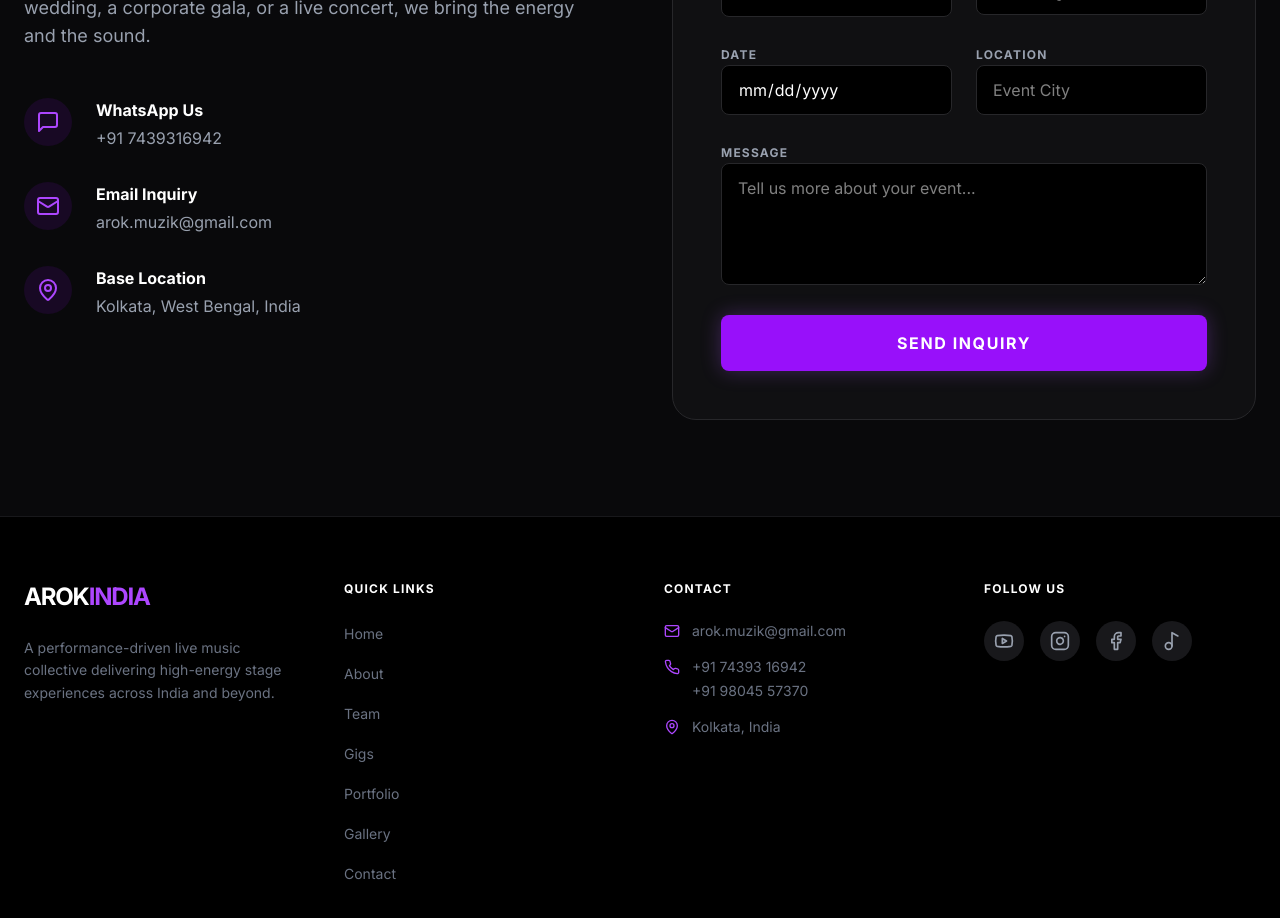
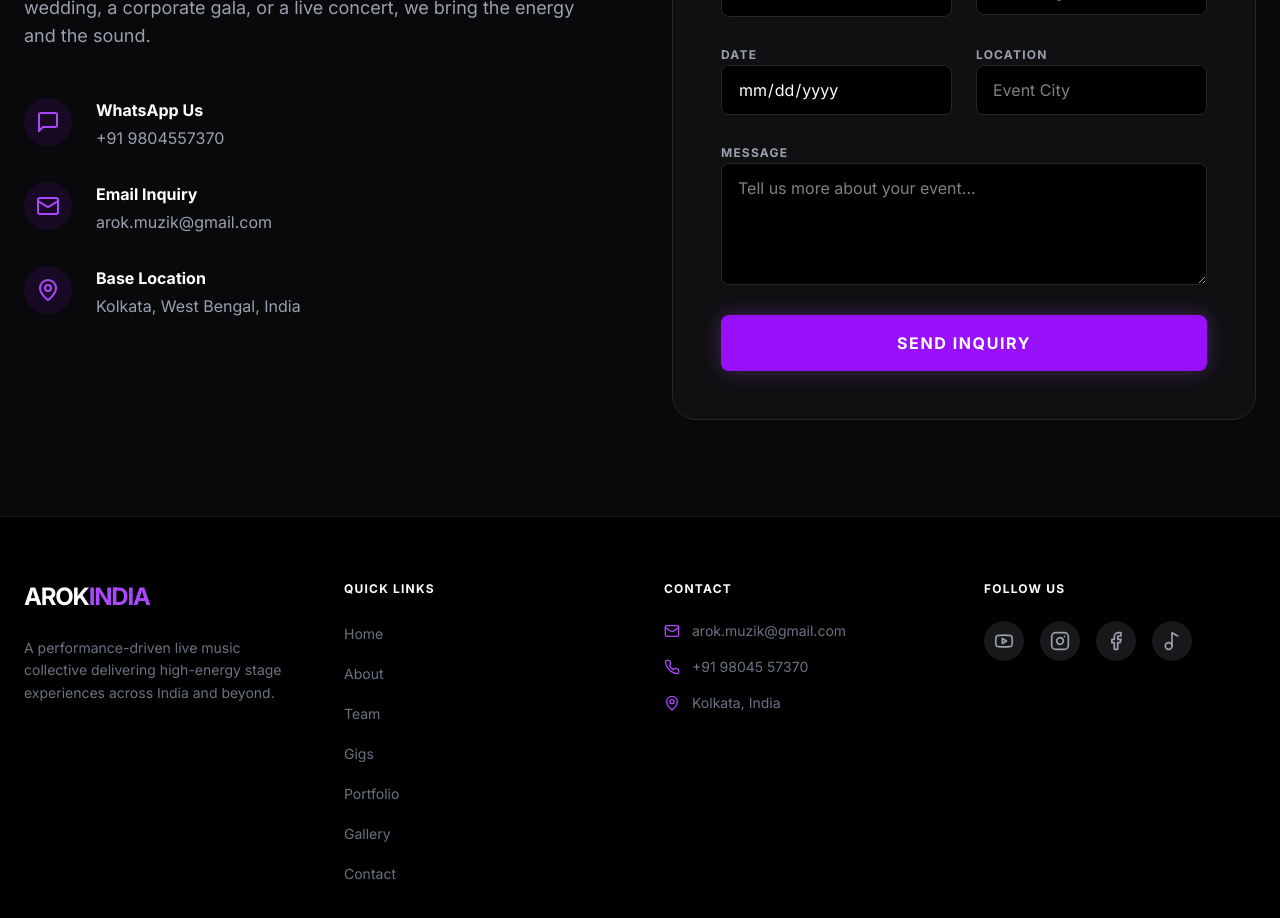
Before and after one commit to sjana12345/arokindiav2, a React (Vite) app: page / in a window 1280 px wide. Shown: the part 3820-4738 px from the top of the page. Built offline with nearby package versions, Linux system fonts and the light colour scheme; no server answers.

Commit message:
updated contact

```diff
--- a/src/sections/Contact.jsx
+++ b/src/sections/Contact.jsx
@@ -66,7 +66,7 @@
                 </div>
                 <div>
                   <h4 className="text-white font-bold mb-1">WhatsApp Us</h4>
-                  <p className="text-gray-400">+91 7439316942</p>
+                  <p className="text-gray-400">+91 9804557370</p>
                 </div>
               </div>
 
--- a/src/sections/Footer.jsx
+++ b/src/sections/Footer.jsx
@@ -45,7 +45,6 @@
               <li className="flex items-start gap-3 text-gray-500">
                 <Phone size={16} className="text-purple-500 shrink-0 mt-0.5" />
                 <div className="flex flex-col gap-1">
-                  <a href="tel:+917439316942" className="hover:text-purple-500 transition-colors">+91 74393 16942</a>
                   <a href="tel:+919804557370" className="hover:text-purple-500 transition-colors">+91 98045 57370</a>
                 </div>
               </li>
```
